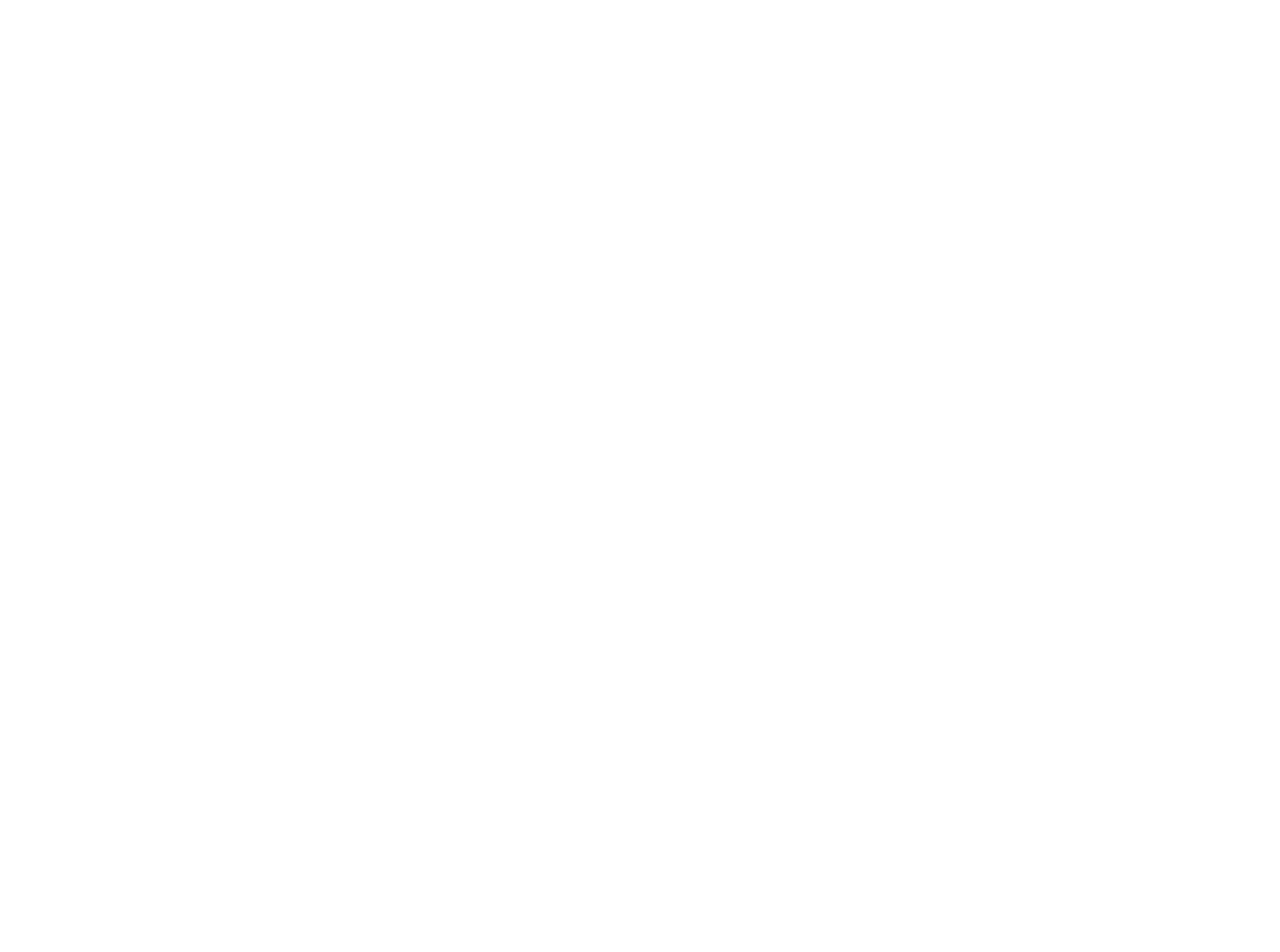
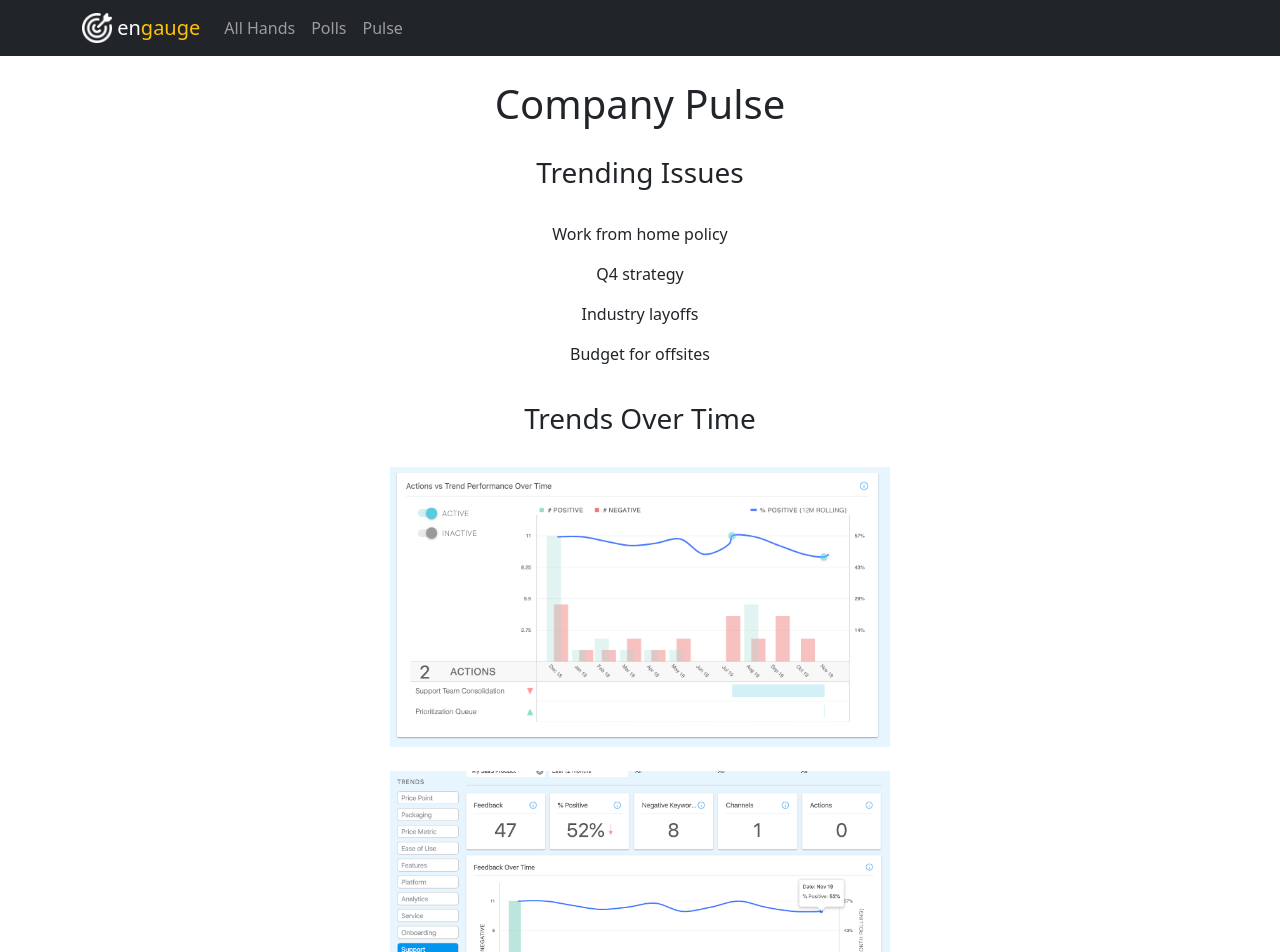
Before and after one commit to amagolden/crickets, a React (Create React App) app: page /pulse in a window 1280 px wide. Before the commit this address had no page. Shown: the top 952 px of the page. Before the commit the page ends 800 px from the top, so only its background shows below. Built offline with nearby package versions, Linux system fonts and the light colour scheme.

Commit message:
added Pulse page mock

```diff
--- a/src/components/navbar.jsx
+++ b/src/components/navbar.jsx
@@ -19,6 +19,7 @@
               <Nav className="me-auto">
                 <Nav.Link href="/allhands">All Hands</Nav.Link>
                 <Nav.Link href="/polls">Polls</Nav.Link>
+                <Nav.Link href="/pulse">Pulse</Nav.Link>
               </Nav>
             </Container>
           </Navbar>
--- /dev/null
+++ b/src/pages/Pulse.jsx
@@ -0,0 +1,39 @@
+import '../global.css';
+import AppNavbar from '../components/navbar';
+import 'bootstrap/dist/css/bootstrap.min.css';
+
+function Pulse() {
+
+    return (
+    <>
+    <AppNavbar />
+      <div className="polls-page">
+        <h1>Company Pulse</h1>
+        <h3>Trending Issues</h3>
+        <br />
+        <p>Work from home policy</p>
+        <p>Q4 strategy</p>
+        <p>Industry layoffs</p>
+        <p>Budget for offsites</p>
+        <h3>Trends Over Time</h3>
+        <br />
+        <img
+            alt=""
+            src="/dashboard.png"
+            width="500"
+            className="d-inline-block align-top"
+            />
+        <br />
+        <br />
+        <img
+            alt=""
+            src="/dashboard2.png"
+            width="500"
+            className="d-inline-block align-top"
+            />
+      </div>
+    </>
+  );
+}
+
+export default Pulse;
--- a/src/routes/index.js
+++ b/src/routes/index.js
@@ -3,6 +3,7 @@
 import PollsPage from '../pages/PollsPage';
 import AllHands from '../pages/AllHands';
 import WelcomePage from '../pages/Welcome';
+import Pulse from '../pages/Pulse';
 
 const AppRoutes = () => {
   return (
@@ -10,6 +11,7 @@
         <Route path="/" element={<WelcomePage />} />
         <Route path="/polls" element={<PollsPage />} />
         <Route path="/allhands" element={<AllHands />} />
+        <Route path="/pulse" element={<Pulse />} />
     </Routes>
   );
 };
```
Also changed, not shown: public/dashboard.png (added), public/dashboard2.png (added).
